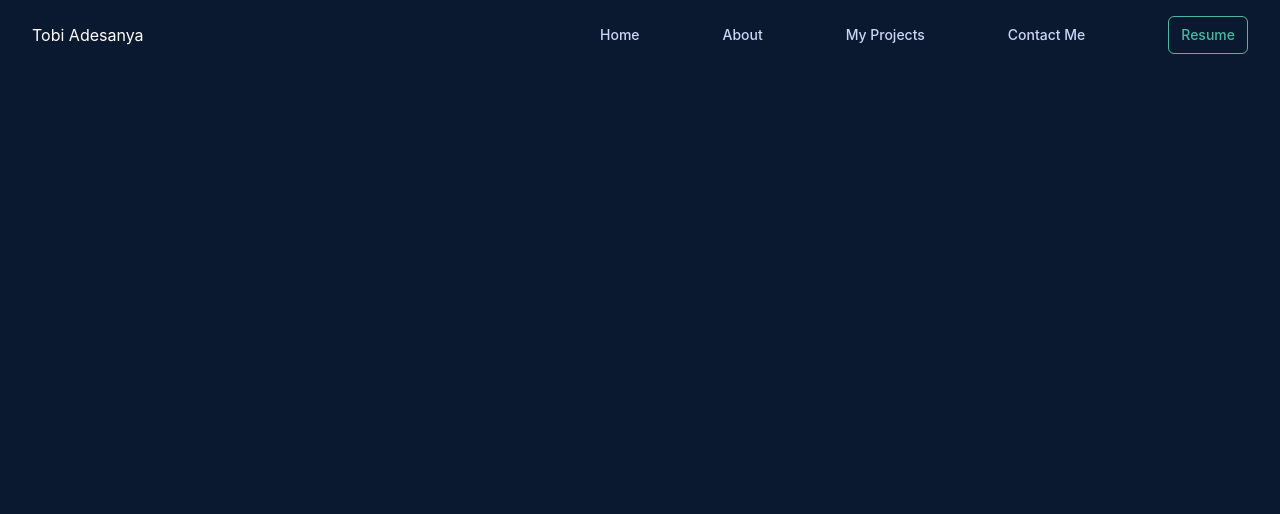
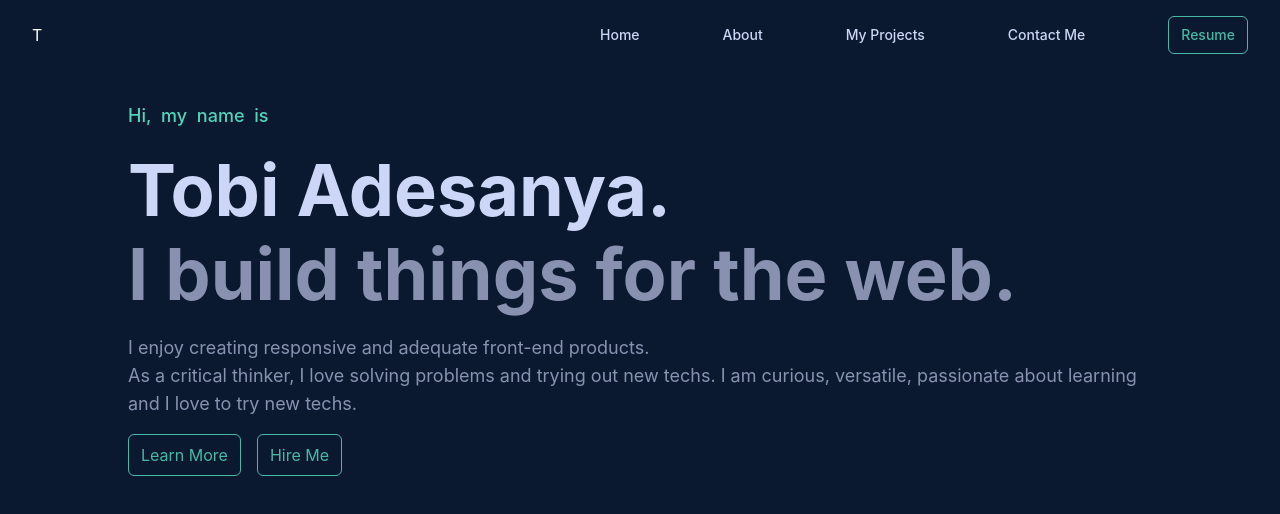
Before and after one commit to Omolaso/myPortfolio, a React (Create React App) app: page / in a window 1280 px wide. Shown: the top 514 px of the page. Built offline with nearby package versions, Linux system fonts and the light colour scheme.

Commit message:
additions

```diff
--- a/src/components/Home.jsx
+++ b/src/components/Home.jsx
@@ -3,10 +3,10 @@ import me from '../images/me.jpg';
 import '../styles/Home.css';
 import { useNavigate } from 'react-router-dom';
 // import { handleHamburgerToggle } from '../redux-slice/HamburgerSlice';
-import { useSelector } from 'react-redux';
+// import { useSelector } from 'react-redux';
 
 const Home = () => {
- const { isHamActive } = useSelector((store) => store.hamburger)
+//  const { isHamActive } = useSelector((store) => store.hamburger)
 
 
   // navigate
@@ -23,22 +23,29 @@ const Home = () => {
 
   return (
     <>
-      {/* <div className="home-container"> */}
-      <div className={`home-container ${isHamActive ? "home-container-toggle" : " "} `}>
-        <section className='text'>
-          <h1> Hi, I'm Tobi.</h1>
-          <h2>A FRONTEND DEVELOPER</h2>
-          <p> I enjoy building responsive and adequate front-end products. <br/>
-            I am curious, versatile, passionate about learning and I love to try new techs.
-          </p>
-          <div className='hire-btn'>
-            <button onClick={about} className='learn'>Learn More</button>
-            <button onClick={hire} className='hire'>Hire Me</button>
+      {/* <div className={`home-container ${isHamActive ? "home-container-toggle" : " "} `}> */}
+      <div className="">
+        <section className="text-left">
+          <h3 id='home-h3' className='text-lg text-veryLightGrey font-medium' > Hi, my name is</h3>
+          <h1 id='home-h1' className='text-4xl md:text-7xl mt-6 font-bold text-lightGrey'>Tobi Adesanya.</h1>
+          <h2 id='home-h2' className='text-4xl md:text-7xl mt-3 font-bold text-deepGrey'> I build things for the web.</h2>
+          <p id='home-para1' className='text-lg mt-6 text-deepGrey'> I enjoy creating responsive and adequate front-end products. <br />
+              As a critical thinker, I love solving problems and trying out new techs.
+               I am curious, versatile, passionate about learning and I love to try new techs.</p>
+               {/* <p> I&apos;m not familiar with.</p> */}
+
+          <div className="mt-4">
+            <button onClick={about} className='border border-lightGreen mr-4 py-2 px-3 rounded-md text-lightGreen hover:bg-opacity-80'>Learn More</button>
+            <button onClick={hire} className='border border-lightGreen py-2 px-3 rounded-md text-lightGreen hover:bg-opacity-80'>Hire Me</button>
           </div>
         </section>
-        <section className='image1'>
-          <img id='img' src={me} alt="my_image" />
-        </section>
+{/*
+        <section className="">
+          <img
+            className=""
+            src={me}
+            alt="my_image" />
+        </section> */}
       </div>
     </>
   )
--- a/src/components/Navs.jsx
+++ b/src/components/Navs.jsx
@@ -19,7 +19,7 @@ const Navs = () => {
     <div id='wrapper'>
         <header className='flex items-center justify-between'>
             <div className=" flex-1">
-                <h3><Link to='/' className="text-white"> Tobi Adesanya </Link></h3>
+                <h3><Link to='/' className="text-white"> T </Link></h3>
                 <div className=''>
                   {/* <div><FontAwesomeIcon id='react' icon={faReact}/></div> */}
                   {/* <div className="" onClick={ handleHamburger }>
--- a/src/components/SharedLayout.jsx
+++ b/src/components/SharedLayout.jsx
@@ -1,14 +1,24 @@
 import React from 'react';
 // import { Outlet } from 'react-router-dom'
 import Navs from './Navs';
-// import Home from './Home'
+import Home from './Home'
 
 
 const SharedLayout = () => {
   return (
-    <div className='min-h-screen bg-black px-8 py-4'>
-      <Navs/>
-      {/* <Home/> */}
+    <div className='min-h-screen bg-black py-4'>
+
+     <section className='px-8'>
+        <Navs/>
+     </section>
+
+      <main className=' px-12 md:px-32 md:mt-12'>
+
+        <section className='my-10'>
+          <Home/>
+        </section>
+
+      </main>
 
 
 
--- a/src/components/Sidebar.jsx
+++ b/src/components/Sidebar.jsx
@@ -1,6 +1,8 @@
 // import { useEffect } from 'react';
 import { Link } from "react-router-dom";
 // import { elastic as Menu } from "react-burger-menu";
+// import { stack as Menu } from "react-burger-menu";
+// import { bubble as Menu } from "react-burger-menu";
 import { slide as Menu } from "react-burger-menu";
 // import { useSelector, useDispatch } from 'react-redux';
 // import { removeSideBar } from '../redux-slice/HamburgerSlice';
@@ -32,12 +34,14 @@ const SideBar = () => {
             pageWrapId={ "page-wrap" }
             outerContainerId={ "outer-container" }
             disableCloseOnEsc
-            right
+            left
+            // noOverlay
+            // isOpen={true}
             // width={300}
             // className='flex-col items-center justify-center min-h-screen'
             >
 
-            <ul className='flex items-center justify-between flex-auto w-20 text-lightGrey text-sm font-medium'>
+            <ol className='text-lightGrey text-xl'>
                 <li> <Link to='/Home' className='hover:text-lightGreen hover:transition ease-in-out'> Home </Link> </li>
                 <li> <Link to='/About' className='hover:text-lightGreen hover:transition ease-in-out'> About </Link> </li>
                 <li> <Link to='/Projects' className='hover:text-lightGreen hover:transition ease-in-out'> My Projects </Link> </li>
@@ -51,7 +55,7 @@ const SideBar = () => {
                     </button>
                   </a>
                 </li>
-            </ul>
+            </ol>
         </Menu>
     )
 }
--- a/src/styles/Home.css
+++ b/src/styles/Home.css
@@ -84,3 +84,15 @@ media query
         display: none ;
     }
 } */
+
+#home-h3{
+    word-spacing: 5px;
+}
+
+/* #home-h1{
+    font-size: 8vw;
+}
+
+#home-h2{
+    font-size: 6vw;
+} */
--- a/src/styles/Sidebar.css
+++ b/src/styles/Sidebar.css
@@ -42,11 +42,9 @@
     right: 35px;
 }
 
-
 .bm-cross{
     background: #48B8A5;
 }
-
 
 .bm-cross-button{
     height: 35px;
@@ -56,18 +54,19 @@
 .bm-menu{
     background: #112240;
     padding: 2.5rem 1.5rem ;
-    text-align: center;
-    font-size: 1.2rem;
-    height: 150%;
 }
 
-/* .bm-item-list{
-    display: flex;
+.bm-item {
+  display: inline-block;
+  text-decoration: none;
+  /* text-align: center; */
+  width: 100%;
+  height: 100%;
+  color: lightGrey;
+}
 
-} */
-
-.hide-hamburger{
-    display: none;
+ol li{
+    margin-bottom: 20px;
 }
 
 @media screen and (max-width:768px) {
```
